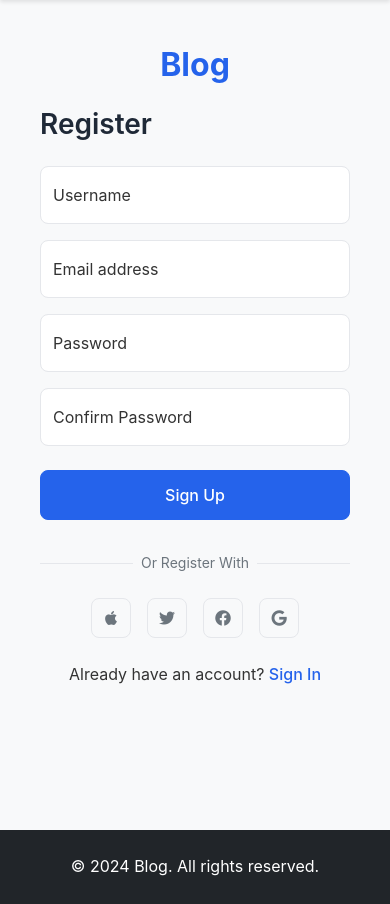
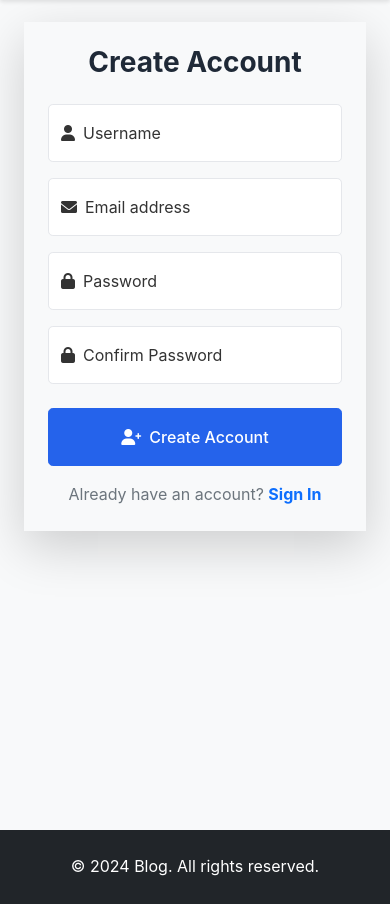
Before and after one commit to Navneet192/Blog-Website, a Django app: page /accounts/signup/ in a window 390 px wide. Shown: the part 58-962 px from the top of the page. Run offline with Django 4.2, Linux system fonts and the light colour scheme; some libraries are stand-ins or nearby versions.

Commit message:
code changed

```diff
--- a/templates/account/signup.html
+++ b/templates/account/signup.html
@@ -8,62 +8,54 @@
 {% block content %}
 <div class="row auth-container">
     <div class="col-md-6">
-        <div class="auth-form-container">
-            <div class="auth-logo mb-4">
-                <h1 class="brand-name">Blog</h1>
+        <div class="auth-form-container shadow-lg rounded-4 p-4 p-md-5">
+            <div class="text-center mb-4">
+                <h2 class="auth-title fw-bold">Create Account</h2>
             </div>
-
-            <h2 class="auth-title">Register</h2>
 
             <form class="signup" id="signup_form" method="post" action="{% url 'account_signup' %}">
                 {% csrf_token %}
 
                 <div class="form-floating mb-3">
-                    <input type="text" name="username" class="form-control" id="id_username" placeholder="Username" required>
-                    <label for="id_username">Username</label>
+                    <input type="text" name="username" class="form-control rounded-3" id="id_username" placeholder="Username" required>
+                    <label for="id_username"><i class="fas fa-user me-2"></i>Username</label>
                 </div>
 
                 <div class="form-floating mb-3">
-                    <input type="email" name="email" class="form-control" id="id_email" placeholder="name@example.com" required>
-                    <label for="id_email">Email address</label>
+                    <input type="email" name="email" class="form-control rounded-3" id="id_email" placeholder="name@example.com" required>
+                    <label for="id_email"><i class="fas fa-envelope me-2"></i>Email address</label>
                 </div>
 
                 <div class="form-floating mb-3">
-                    <input type="password" name="password1" class="form-control" id="id_password1" placeholder="Password" required>
-                    <label for="id_password1">Password</label>
+                    <input type="password" name="password1" class="form-control rounded-3" id="id_password1" placeholder="Password" required>
+                    <label for="id_password1"><i class="fas fa-lock me-2"></i>Password</label>
                 </div>
 
                 <div class="form-floating mb-4">
-                    <input type="password" name="password2" class="form-control" id="id_password2" placeholder="Confirm Password" required>
-                    <label for="id_password2">Confirm Password</label>
+                    <input type="password" name="password2" class="form-control rounded-3" id="id_password2" placeholder="Confirm Password" required>
+                    <label for="id_password2"><i class="fas fa-lock me-2"></i>Confirm Password</label>
                 </div>
 
                 {% if redirect_field_value %}
                 <input type="hidden" name="{{ redirect_field_name }}" value="{{ redirect_field_value }}" />
                 {% endif %}
 
-                <button class="btn btn-primary w-100" type="submit">{% trans "Sign Up" %}</button>
+                <button class="btn btn-primary w-100 py-3 rounded-3 mb-3" type="submit">
+                    <i class="fas fa-user-plus me-2"></i>{% trans "Create Account" %}
+                </button>
             </form>
 
-            <div class="social-login">
-                <p class="text-center text-muted">Or Register With</p>
-                <div class="social-buttons">
-                    <button class="btn btn-outline-secondary"><i class="fab fa-apple"></i></button>
-                    <button class="btn btn-outline-secondary"><i class="fab fa-twitter"></i></button>
-                    <button class="btn btn-outline-secondary"><i class="fab fa-facebook"></i></button>
-                    <button class="btn btn-outline-secondary"><i class="fab fa-google"></i></button>
-                </div>
+            <div class="text-center">
+                <p class="text-muted mb-0">
+                    {% trans "Already have an account?" %}
+                    <a href="{% url 'account_login' %}" class="login-link text-primary text-decoration-none fw-bold">{% trans "Sign In" %}</a>
+                </p>
             </div>
-
-            <p class="text-center mt-4">
-                {% trans "Already have an account?" %}
-                <a href="{% url 'account_login' %}" class="login-link">{% trans "Sign In" %}</a>
-            </p>
         </div>
     </div>
     <div class="col-md-6 d-none d-md-block">
-        <div class="auth-illustration">
-            <img src="{% static 'images/signup-illustration.svg' %}" alt="Sign up illustration" class="img-fluid">
+        <div class="auth-illustration h-100 d-flex align-items-center justify-content-center">
+            <img src="{% static 'images/login-illustration.png' %}" alt="Sign up illustration" class="img-fluid animation-float">
         </div>
     </div>
 </div>
```
Also changed, not shown: static/css/auth.css (added, +99 -0 lines), templates/account/login.html (+1 -15 lines), blog/static/images/login-illustration.png (added), db.sqlite3, 10 other files.
